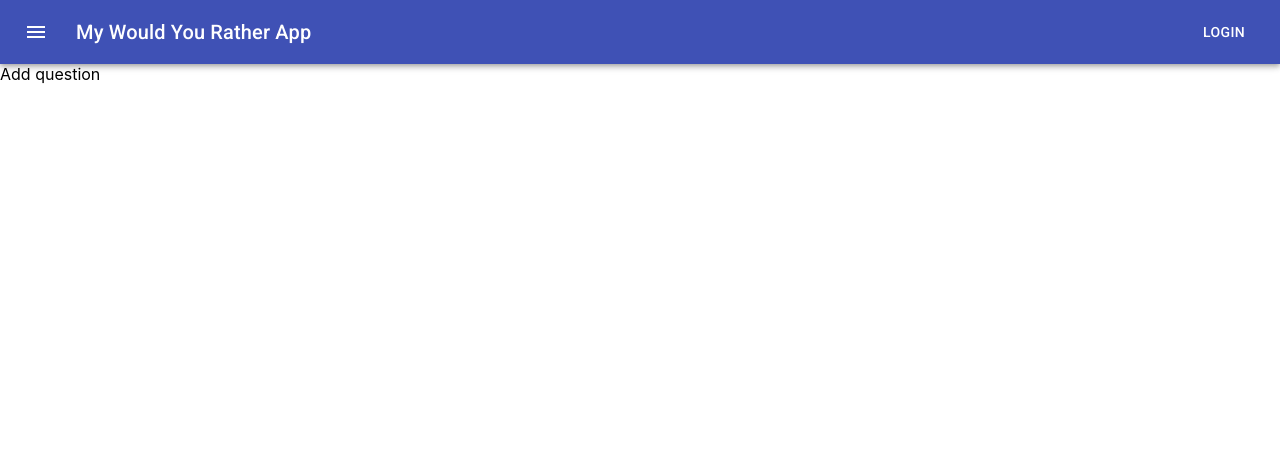
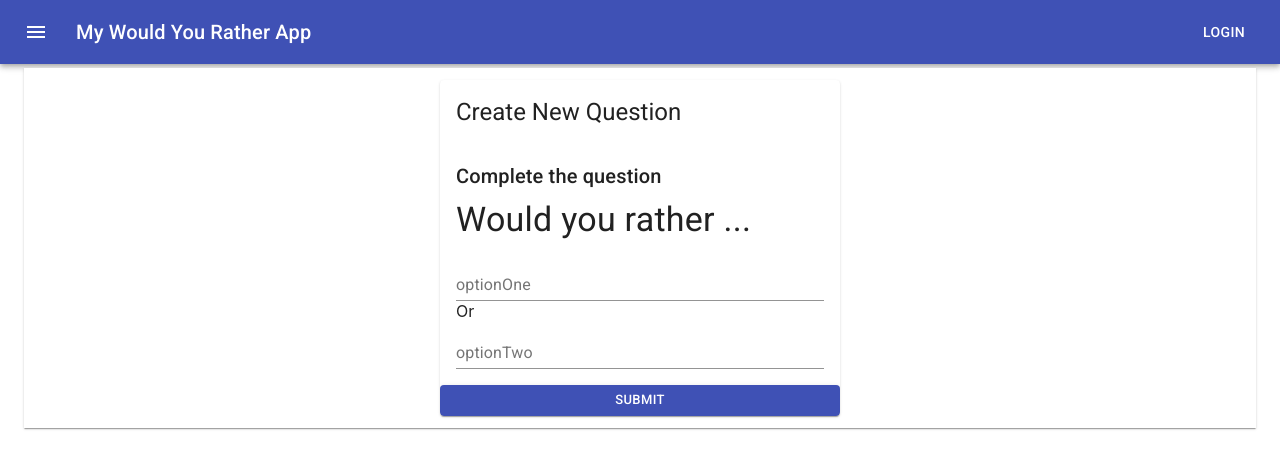
Before and after one commit to stephane-duteriez/WouldYouRather, a React (Create React App) app: page /add in a window 1280 px wide. Shown: the top 468 px of the page. Built offline with nearby package versions, Linux system fonts and the light colour scheme.

Commit message:
feature: intiale new question page

```diff
--- a/src/Components/App.js
+++ b/src/Components/App.js
@@ -4,6 +4,7 @@ import {connect, useDispatch} from 'react-redux';
 import {handleInitialData} from '../actions/shared';
 import HomeContainer from './HomeContainer';
 import Question from './Question';
+import NewQuestion from './NewQuestion';
 import LeaderBoard from './LeaderBoard';
 import {BrowserRouter as Router, Route} from 'react-router-dom';
 
@@ -26,7 +27,7 @@ function App(props) {
           <Question />
         </Route>
         <Route path="/add">
-          Add question
+          <NewQuestion />
         </Route>
         <Route path="/leaderboard">
           <LeaderBoard />
--- /dev/null
+++ b/src/Components/CardNewQuestion.js
@@ -0,0 +1,91 @@
+import React from 'react';
+import Card from '@material-ui/core/Card';
+import CardHeader from '@material-ui/core/CardHeader';
+import CardContent from '@material-ui/core/CardContent';
+import Typography from '@material-ui/core/Typography';
+import Button from '@material-ui/core/Button';
+import TextField from '@material-ui/core/TextField';
+import PropTypes from 'prop-types';
+import {makeStyles} from '@material-ui/core/styles';
+import {useHistory} from 'react-router';
+
+const useStyle = makeStyles((theme) => ({
+  root: {
+    maxWidth: 400,
+  },
+  button: {
+    width: '100%',
+    marging: 2,
+  },
+}));
+
+/**
+ * @description Detail for the Card on Home
+ * @param {Object} props
+ * @return {Component}
+ */
+export default function CardDetailHome(props) {
+  const history = useHistory();
+  const classes = useStyle();
+  const [optionOne, setOptionOne] = React.useState();
+  const [optionTwo, setOptionTwo] = React.useState();
+  const toParent = (e, id) => {
+    e.preventDefault();
+    history.push(`/questions/${id}`);
+  };
+  const handleChange = (event) => {
+    if (event.target.id==='optionOne') {
+      setOptionOne(event.target.value);
+    } else {
+      setOptionTwo(event.target.value);
+    }
+  };
+  return (
+    <Card className={classes.root}>
+      <CardHeader
+        title="Create New Question" />
+      <CardContent>
+        <Typography variant="h6" gutterBottom>
+          Complete the question
+        </Typography>
+        <Typography variant="h4" gutterBottom>
+          Would you rather ...
+        </Typography>
+        <form className={classes.root} noValidate autoComplete="off">
+          <TextField
+            id="optionOne"
+            label="optionOne"
+            value={optionOne}
+            onChange={handleChange}
+            fullWidth
+            placeholder="Enter qestion one text here"
+          />
+          <Typography variant="body" gutterBottom>
+            Or
+          </Typography>
+          <TextField
+            id="optionTwo"
+            label="optionTwo"
+            value={optionTwo}
+            onChange={handleChange}
+            placeholder="Enter qestion two text here"
+            fullWidth
+          />
+        </form>
+      </CardContent>
+      <Button
+        variant="contained"
+        color="primary"
+        size="small"
+        className={classes.button}
+        onClick={(e) => toParent(e, props.idQuestion)}>
+        Submit
+      </Button>
+    </Card>
+  );
+};
+
+CardDetailHome.propTypes = {
+  idQuestion: PropTypes.string,
+  optionOne: PropTypes.string,
+};
--- a/src/Components/MyMenu.js
+++ b/src/Components/MyMenu.js
@@ -51,7 +51,12 @@ export default function SimpleMenu() {
           to='/'>
             Home
         </MenuItem>
-        <MenuItem onClick={handleClose}>New Question</MenuItem>
+        <MenuItem
+          onClick={handleClose}
+          component={Link}
+          to='/add'>
+            New Question
+        </MenuItem>
         <MenuItem
           onClick={handleClose}
           component={Link}
--- /dev/null
+++ b/src/Components/NewQuestion.js
@@ -0,0 +1,22 @@
+import React from 'react';
+import {useSelector} from 'react-redux';
+import MainWrapper from './MainWrapper';
+import MyGrid from './MyGrid';
+import CardNewQuestion from './CardNewQuestion';
+
+/**
+ * LeaderBoard Component
+ * @return {Component}
+ */
+export default function NewQuestion() {
+  const authedUser = useSelector(({authedUser}) => {
+    return authedUser;
+  });
+  return (
+    <MainWrapper>
+      <MyGrid>
+        <CardNewQuestion userId={authedUser}/>
+      </MyGrid>
+    </MainWrapper>
+  );
+};
```
